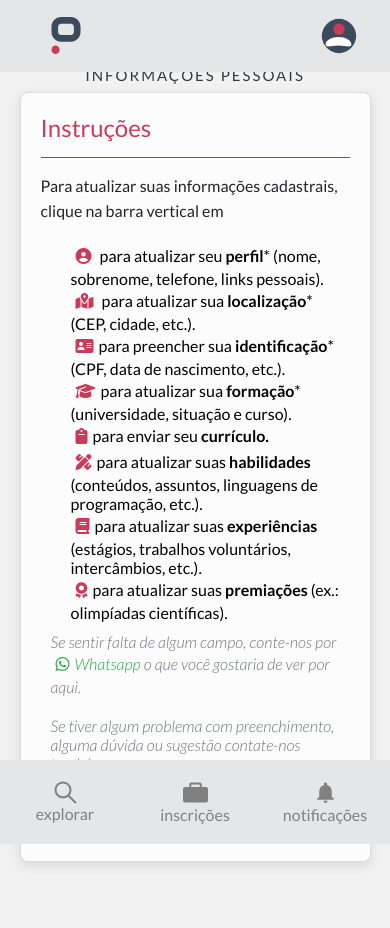
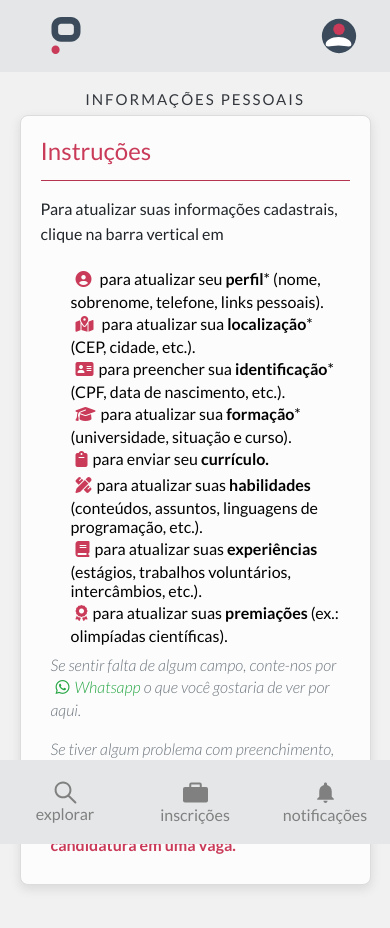
Before and after one commit to Default-nick/Preparo, a React (Create React App) app: page / in a window 390 px wide. Shown: the top 928 px of the page. Built offline with nearby package versions, Linux system fonts and the light colour scheme.

Commit message:
Correção de responsividade mobile

```diff
--- a/src/pages/profile/profile.css
+++ b/src/pages/profile/profile.css
@@ -95,7 +95,7 @@ i{
 }
 @media(max-width:768px){
     .profilePanel{
-        padding-top: 17%;
+        padding-top: 23%;
         height: fit-content;
         padding-bottom: 72px;
     }
```
